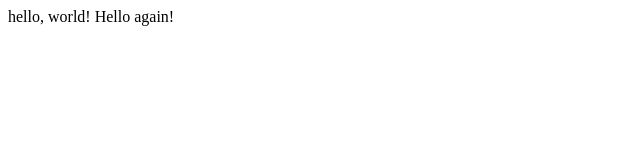
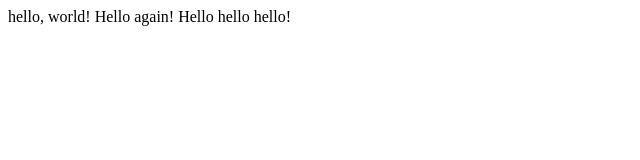
Before and after one commit to GlennG2012/wpGitLecture, a plain HTML site: page hello.html in a window 1280 px wide. Shown: the whole page, without its empty margins (0-640 px from the left). Drawn offline with Linux system fonts and the light colour scheme.

Commit message:
Update hello.html

```diff
--- a/hello.html
+++ b/hello.html
@@ -4,6 +4,6 @@
    <title>My Webpage</title>
   </head>
   <body>
-    hello, world! Hello again!
+    hello, world! Hello again! Hello hello hello!
   </body>
 </html>
```
